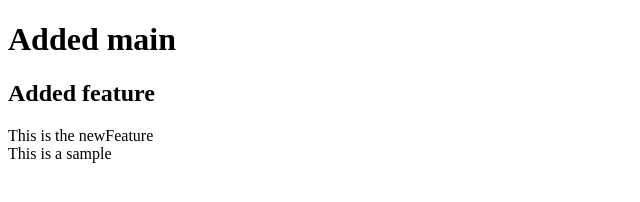
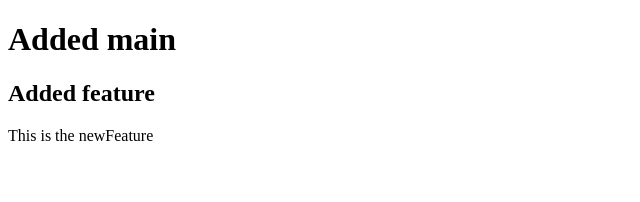
Before and after one commit to febinvarghese1/git-sample, a plain HTML site: page index.html in a window 1280 px wide. Shown: the whole page, without its empty margins (0-640 px from the left). Drawn offline with Linux system fonts and the light colour scheme.

Commit message:
Revert "added a new sample"
This reverts commit d4a43436dd412bee97e2e1b5fb17e121a243738b.

```diff
--- a/index.html
+++ b/index.html
@@ -12,6 +12,5 @@
     <div class="">
         This is the newFeature
     </div>
-    <span>This is a sample</span>
 </body>
 </html>
```
